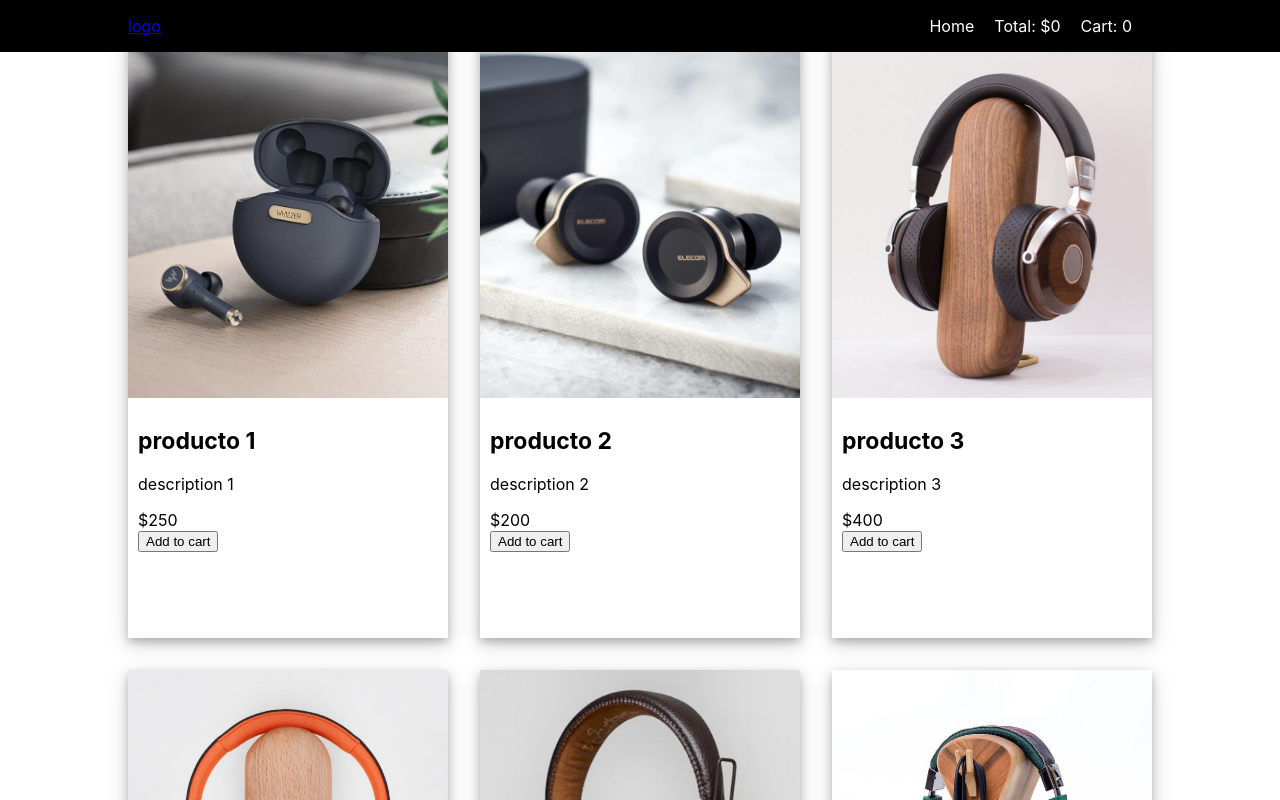
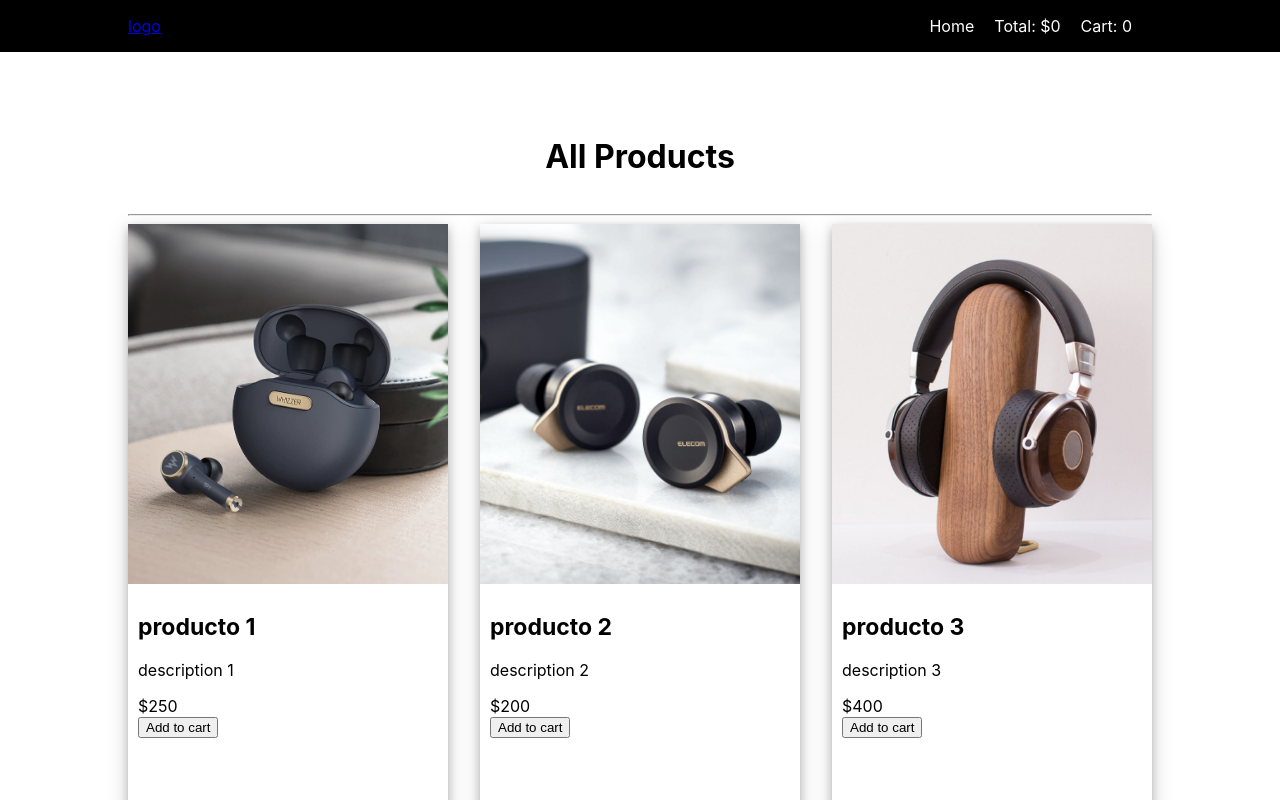
Before and after one commit to carlosAguinaga/ecommerce-react, a React (Create React App) app: page / in a window 1280 px wide. Shown: the top 800 px of the page. Built offline with nearby package versions, Linux system fonts and the light colour scheme.

Commit message:
fix: remove item cart products

```diff
--- a/src/App.jsx
+++ b/src/App.jsx
@@ -6,9 +6,10 @@ import LoaderPage from "./components/custom/loaderPage/LoaderPage.jsx";
 import { ProductListProvider } from "./context/ProductListContext";
 import { ShopCartProvider } from "./context/ShopCartContext";
 import { UserProvider } from "./context/UserContext";
-import Main from "./layouts/Main";
+
 import MyAccount from "./views/MyAccount/MyAccount";
 import ProductDetail from "./views/ProductDetail/ProductDetail";
+import Main from "./layouts/Main/Main";
 
 
 // import Home from "./views/Home";
--- a/src/components/ProductItem/ProductItem.jsx
+++ b/src/components/ProductItem/ProductItem.jsx
@@ -48,7 +48,7 @@ const ProductItem = ({ name, description, price, id, img }) => {
             <span>{productCart.quantity}</span>
             <button
               onClick={handleAddItemDispatch}
-              disabled={productItem.stock === 0}
+              disabled={productItem.stock <= 0}
             >
               +
             </button>
--- a/src/context/ProductListContext.jsx
+++ b/src/context/ProductListContext.jsx
@@ -80,10 +80,12 @@ const decreaseProductStock = (state, action) => {
   }
   return state.products.map( p => p.id === action.payload.id? obj : p)
 }
+
 const incrementProductStock = (state, action) => {
+  // aqui
   const productToIncrement = state.products.find(p => p.id ===  action.payload.id);
   const obj = { ...productToIncrement }
-    obj.stock++
+    obj.stock+= action.payload.numItems
   return state.products.map( p => p.id === action.payload.id? obj : p)
 }
 
--- a/src/hooks/useLessPlusItemCart.js
+++ b/src/hooks/useLessPlusItemCart.js
@@ -31,6 +31,7 @@ const useLessPlusItemCart = ( id ) => {
   };
 
   const handleRemoveDispatch = () => {
+    productDispatch({ type: "ADD_UNIT_STOCK", payload: { id, numItems: productCart.quantity } });
     cartDispatch({
       type: "REMOVE",
       payload: { id, price: productItem.price, quantity: productCart.quantity },
@@ -38,11 +39,11 @@ const useLessPlusItemCart = ( id ) => {
   };
 
   const handleRemoveItemDispatch = () => {
-    productDispatch({ type: "ADD_UNIT_STOCK", payload: { id } });
     if (productCart.quantity === 1) {
       // eliminar el producto
       return handleRemoveDispatch();
     }
+    productDispatch({ type: "ADD_UNIT_STOCK", payload: { id, numItems: 1 } });
     cartDispatch({ type: "REMOVE_UNIT", payload: { id, price: productItem.price } });
   };
 
--- a/src/layouts/Main.jsx
+++ b/src/layouts/Main/Main.jsx
@@ -1,22 +1,23 @@
 import React, { useContext } from "react";
-import Header from "../components/custom/Header/Header";
-import { ShopCartContext } from "../context/ShopCartContext";
-import { UserContext } from "../context/UserContext";
+import Header from "../../components/custom/Header/Header";
+import { ShopCartContext } from "../../context/ShopCartContext";
+import { UserContext } from "../../context/UserContext";
+import "./Main.styles.css";
 
 const Main = ({ children }) => {
   const { state: cartState } = useContext(ShopCartContext);
   const { state: userState } = useContext(UserContext);
 
   return (
-    <div>
+    <>
       <Header
         cart={cartState.cart}
         total={cartState.totalPrice}
         name={cartState.user}
         session={userState}
       />
-      {children}
-    </div>
+      <div className="main-container">{children}</div>
+    </>
   );
 };
 
--- /dev/null
+++ b/src/layouts/Main/Main.styles.css
@@ -0,0 +1,3 @@
+.main-container {
+    padding-top: 100px;
+}
--- a/src/views/Home/Home.jsx
+++ b/src/views/Home/Home.jsx
@@ -2,7 +2,6 @@ import React, { useContext } from "react";
 import { ProductListContext } from "../../context/ProductListContext";
 import ProductItem from "../../components/ProductItem/ProductItem";
 import "./Home.styles.css";
-import {Link} from 'react-router-dom'
 
 const Home = () => {
   // Context del listado de productos
@@ -10,7 +9,7 @@ const Home = () => {
 
   return (
     <div className="container">
-      <Link to="/shop-cart">Shopping cart</Link>
+      <h1 className="title">All Products</h1>
       <hr />
       <div className="product-grid">
         {listState &&
--- a/src/views/Home/Home.styles.css
+++ b/src/views/Home/Home.styles.css
@@ -1,11 +1,7 @@
-
-.home-container {
-
-}
-
 
 .title {
     padding: 1rem;
+    text-align: center;
 }
 
 .product-grid {
@@ -15,4 +11,5 @@
     justify-items: center;
     grid-auto-rows: 600px;
     grid-template-columns: repeat(auto-fill, minmax(min(300px, 100%), 1fr));
+    margin-bottom: 100px;
 }
--- a/src/views/ShopCart/ShopCart.jsx
+++ b/src/views/ShopCart/ShopCart.jsx
@@ -1,12 +1,15 @@
 import React, { useContext } from "react";
+import { Link } from "react-router-dom";
 import ProductCartItem from "../../components/ProductCartItem/ProductCartItem";
 import { ShopCartContext } from "../../context/ShopCartContext";
 import "./ShopCart.styles.css";
 
 const ShopCart = () => {
-  const { state, dispatch } = useContext(ShopCartContext);
+  const { state } = useContext(ShopCartContext);
 
   return (
+    <>
+      {state.cart.length !== 0 ? (
         <div className="container cart-container">
           <div>
             {state.cart.map(({ id, img, name, description, price }) => (
@@ -25,6 +28,10 @@ const ShopCart = () => {
             <button>pagar</button>
           </div>
         </div>
+      ) : (
+        <Link to="/">Cart empty, go to home</Link>
+      )}
+    </>
   );
 };
 
```
Lines whose indentation alone changed are shown as unchanged.
